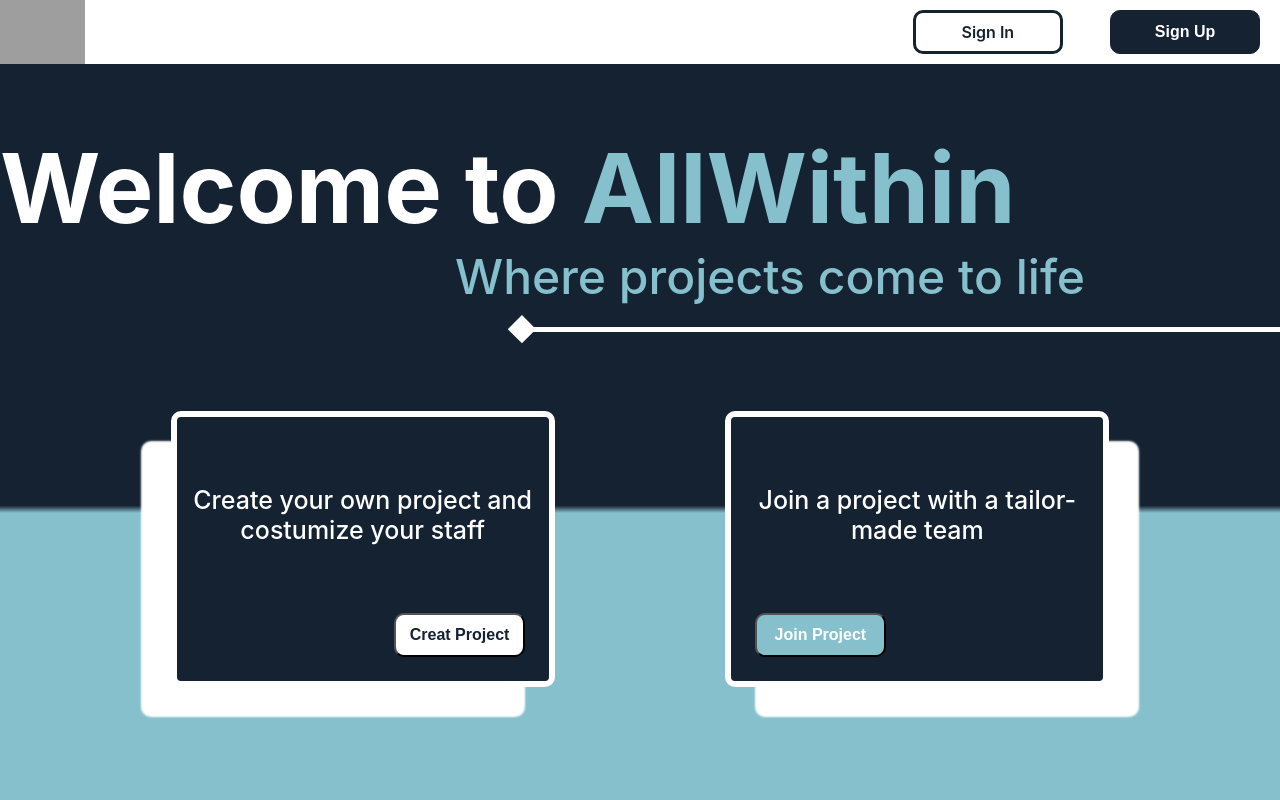
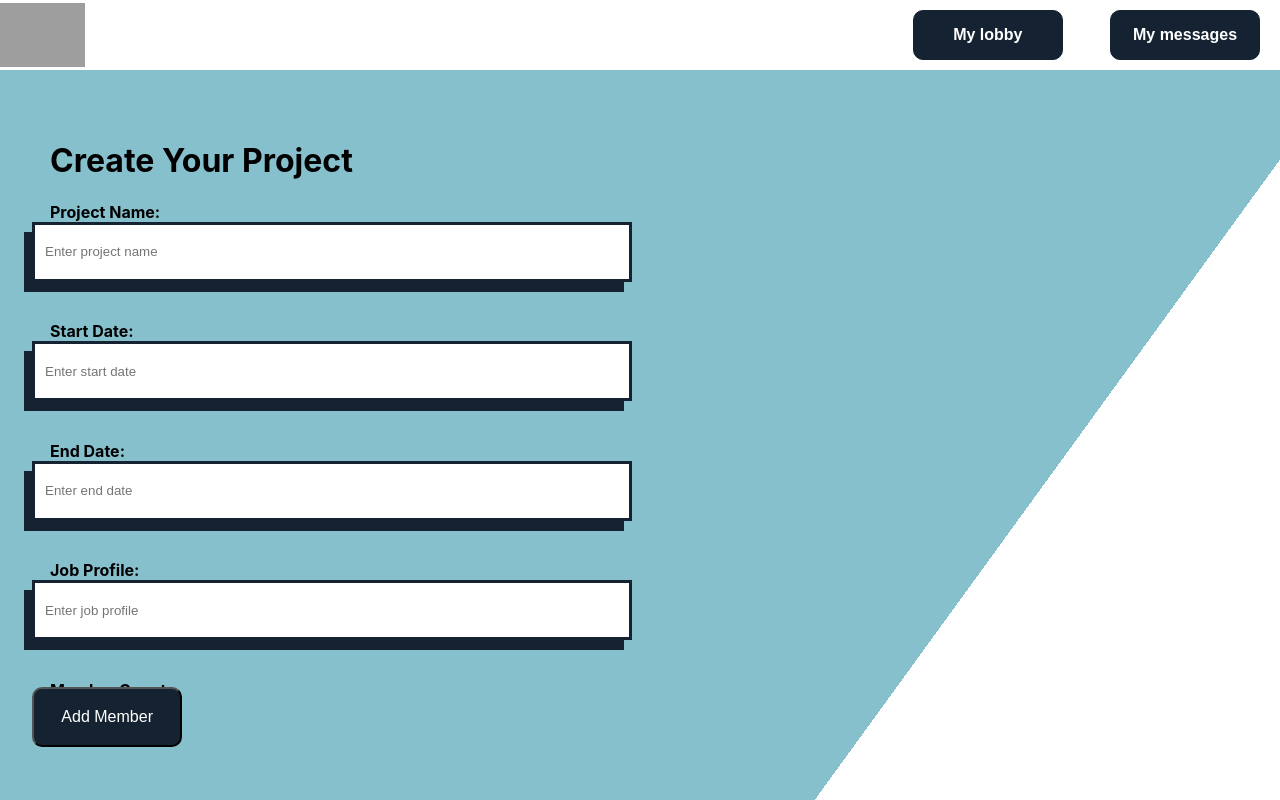
Before and after one commit to CFraissinet/frontend_Allwithin, a Next.js app: page / in a window 1280 px wide. Built offline with nearby package versions, Linux system fonts and the light colour scheme; grey boxes are pictures that could not be loaded.

Commit message:
creation of CreatProject component, addition navBar, bicolor background and form

```diff
--- /dev/null
+++ b/components/CreateProject.js
@@ -0,0 +1,91 @@
+import Link from "next/link";
+import styles from "../styles/CreateProject.module.css";
+import { FontAwesomeIcon } from "@fortawesome/react-fontawesome";
+import { faUser } from "@fortawesome/free-solid-svg-icons";
+
+function CreateProject() {
+  return (
+    <div className={styles.background}>
+      <div className={styles.homeContainer}>
+        <div className={styles.container}>
+         {/*--------------------------- Nav ------------------------------*/}
+          <div className={styles.navbar}>
+            <div className={styles.logoContainer}>
+              <img
+                className={styles.logo}
+                src="/path/to/your/logo.png"
+                alt="Logo"
+              />
+            </div>
+            <div className={styles.buttons}>
+              <Link href="/lobby">
+                <button className={styles.btnNav}>My lobby</button>
+              </Link>
+              <Link href="/signUp">
+                <button className={styles.btnNav}>My messages</button>
+              </Link>
+            </div>
+          </div>
+        </div>
+        {/* navbar end*/}
+        <div className={styles.formContainer}>
+        {/*--------------------------- Nav ------------------------------*/}
+
+          <h1>Create Your Project</h1>
+
+        {/*--------------------------- Forms ------------------------------*/}
+          <div className={styles.inputDiv}>
+            <div className={styles.formGroup}>
+              <label htmlFor="projectName">Project Name:</label>
+              <input
+                type="text"
+                id="projectName"
+                className={styles.input}
+                placeholder="Enter project name"
+              />
+            </div>
+            <div className={styles.formGroup}>
+              <label htmlFor="startDate">Start Date:</label>
+              <input
+                type="text"
+                id="startDate"
+                className={styles.input}
+                placeholder="Enter start date"
+              />
+            </div>
+            <div className={styles.formGroup}>
+              <label htmlFor="endDate">End Date:</label>
+              <input
+                type="text"
+                id="endDate"
+                className={styles.input}
+                placeholder="Enter end date"
+              />
+            </div>
+            <div className={styles.formGroup}>
+              <label htmlFor="jobProfile">Job Profile:</label>
+              <input
+                type="text"
+                id="jobProfile"
+                className={styles.input}
+                placeholder="Enter job profile"
+              />
+            </div>
+            <div className={styles.formGroup}>
+              <label htmlFor="memberCount">Member Count:</label>
+              <div className={styles.counter}>
+                <button>-</button>
+                <span>0</span>
+                <button>+</button>
+              </div>
+            </div>
+            <button className={styles.addButton}>Add Member</button>
+          </div>
+         {/*--------------------------- Forms ------------------------------*/}
+        </div>
+      </div>
+    </div>
+  );
+}
+
+export default CreateProject;
--- a/package.json
+++ b/package.json
@@ -12,8 +12,8 @@
     "@fortawesome/fontawesome-svg-core": "^6.4.0",
     "@fortawesome/free-solid-svg-icons": "^6.4.0",
     "@fortawesome/react-fontawesome": "^0.2.0",
+    "cloudinary": "^1.37.0",
     "cors": "^2.8.5",
-    "cloudinary": "^1.37.0",
     "next": "12.1.6",
     "react": "18.1.0",
     "react-dom": "18.1.0"
--- a/pages/index.js
+++ b/pages/index.js
@@ -1,9 +1,10 @@
 import SignIn from '../components/SignIn';
 import Home from '../components/Home';
 import Lobby from '../components/Lobby';
+import CreateProject from '../components/CreateProject';
 
 function Index() {
-  return  <Home />;
+  return  <CreateProject />;
 }
 
 export default Index;
--- /dev/null
+++ b/styles/CreateProject.module.css
@@ -0,0 +1,259 @@
+.homeContainer {
+  width: 100vw;
+  height: 100vh;
+  display: flex;
+  flex-direction: column;
+}
+
+.background {
+  background-size: cover;
+  background-position: center;
+  background: linear-gradient(0.35turn, #87c0cd 75%, white 50%);
+}
+
+.navbar {
+  display: flex;
+  justify-content: space-between;
+  align-items: center;
+  width: 100%;
+  height: 70px;
+  background-color: #ffffff;
+}
+
+.logoContainer {
+  display: flex;
+  align-items: center;
+}
+
+.logo {
+  height: 8vh;
+}
+
+.buttons {
+  display: flex;
+  gap: 10%;
+  width: 40%;
+  height: 100%;
+  justify-content: flex-end;
+  padding: 10px 20px;
+}
+
+.btnSignIn {
+  width: 150px;
+  display: flex;
+  align-items: center;
+  justify-content: center;
+  height: 100%;
+  font-size: 100%;
+  font-weight: 600;
+  border: solid 3px #75808c;
+  border-radius: 10px;
+  color: #152232;
+  background-color: #ffffff;
+  cursor: pointer;
+}
+
+.btnSignIn:hover {
+  background-color: #87c0cd;
+  color: #ffffff;
+  transition: 0.2s;
+  border: solid 5px #87c0cd;
+}
+
+.btnNav {
+  width: 150px;
+  height: 100%;
+  font-size: 100%;
+  font-weight: 600;
+  border: solid 1px #152232;
+  border-radius: 10px;
+  color: #ffffff;
+  background-color: #152232;
+  cursor: pointer;
+}
+
+.btnSignUp:hover {
+  background-color: #87c0cd;
+  color: #ffffff;
+  transition: 0.2s;
+  border: solid 1px #87c0cd;
+}
+
+.formContainer {
+  width: 50%;
+  height: 100%;
+  display: flex;
+  flex-direction: column;
+  align-items: flex-start;
+  justify-content: flex-start;
+  padding: 50px;
+}
+
+.formGroup {
+  margin-bottom: 20px;
+}
+
+.label {
+  display: block;
+  font-weight: bold;
+}
+
+.input {
+  box-sizing: border-box;
+  position: absolute;
+  width: 600px;
+  height: 60px;
+  left: 32px;
+  background: #ffffff;
+  border: 3px solid #152232;
+  box-shadow: -8px 10px 0px #152232;
+  padding: 10px;
+}
+
+.counter {
+  display: flex;
+  align-items: center;
+}
+
+.counter button {
+  width: 30px;
+  height: 30px;
+  border: none;
+  background-color: #152232;
+  color: #ffffff;
+  font-size: 18px;
+  cursor: pointer;
+}
+
+.counter span {
+  margin: 0 10px;
+}
+
+.addButton {
+  box-sizing: border-box;
+  position: absolute;
+  width: 150px;
+  height: 60px;
+  left: 32.16px;
+  top: 687.37px;
+  background: #152232;
+  border-radius: 10px;
+  color: #ffffff;
+  font-size: 16px;
+  display: flex;
+  align-items: center;
+  justify-content: center;
+  cursor: pointer;
+}
+.addButton:hover {
+  background-color: #87c0cd;
+  transition: 0.2s;
+}
+
+.background {
+  background-size: cover;
+  background-position: center;
+  background: linear-gradient(0.35turn, #87c0cd 75%, white 50%);
+}
+
+.inputDiv {
+  width: 100%;
+  height: 100%;
+  display: flex;
+  flex-direction: column;
+  align-items: start;
+  justify-content: space-between;
+}
+.startEndInput{
+  width: 50%;
+  height: 30%;
+  display: flex;
+  flex-direction: column;
+  align-items: start;
+  justify-content: space-between;
+
+}
+
+.inputEmail {
+  box-sizing: border-box;
+  position: absolute;
+  width: 600px;
+  height: 60px;
+  left: 32px;
+  top: 302px;
+  background: #ffffff;
+  border: 3px solid #152232;
+  box-shadow: -8px 10px 0px #152232;
+  padding: 10px;
+}
+
+.textInput {
+  font-weight: bold;
+}
+
+.inputDiv h1 {
+  margin-bottom: 20px;
+  font-size: 24px;
+}
+
+.inputDiv .formGroup {
+  margin-bottom: 20px;
+}
+
+.inputDiv .formGroup label {
+  display: block;
+  font-weight: bold;
+}
+
+.inputDiv .formGroup input {
+  box-sizing: border-box;
+  position: absolute;
+  width: 600px;
+  height: 60px;
+  left: 32px;
+  background: #ffffff;
+  border: 3px solid #152232;
+  box-shadow: -8px 10px 0px #152232;
+  padding: 10px;
+}
+
+.inputDiv .counter {
+  display: flex;
+  align-items: center;
+}
+
+.inputDiv .counter button {
+  width: 30px;
+  height: 30px;
+  border: none;
+  background-color: #152232;
+  color: #ffffff;
+  font-size: 18px;
+  cursor: pointer;
+}
+
+.inputDiv .counter span {
+  margin: 0 10px;
+}
+
+.inputDiv .addButton {
+  box-sizing: border-box;
+  position: absolute;
+  width: 150px;
+  height: 60px;
+  left: 32.16px;
+  top: 687.37px;
+  background: #152232;
+  border-radius: 10px;
+  color: #ffffff;
+  font-size: 16px;
+  display: flex;
+  align-items: center;
+  justify-content: center;
+  cursor: pointer;
+}
+
+.inputDiv .addButton:hover {
+  background-color: #87c0cd;
+  transition: 0.2s;
+}
```
Also changed, not shown: pages/creatProject.js (added, +9 -0 lines).
